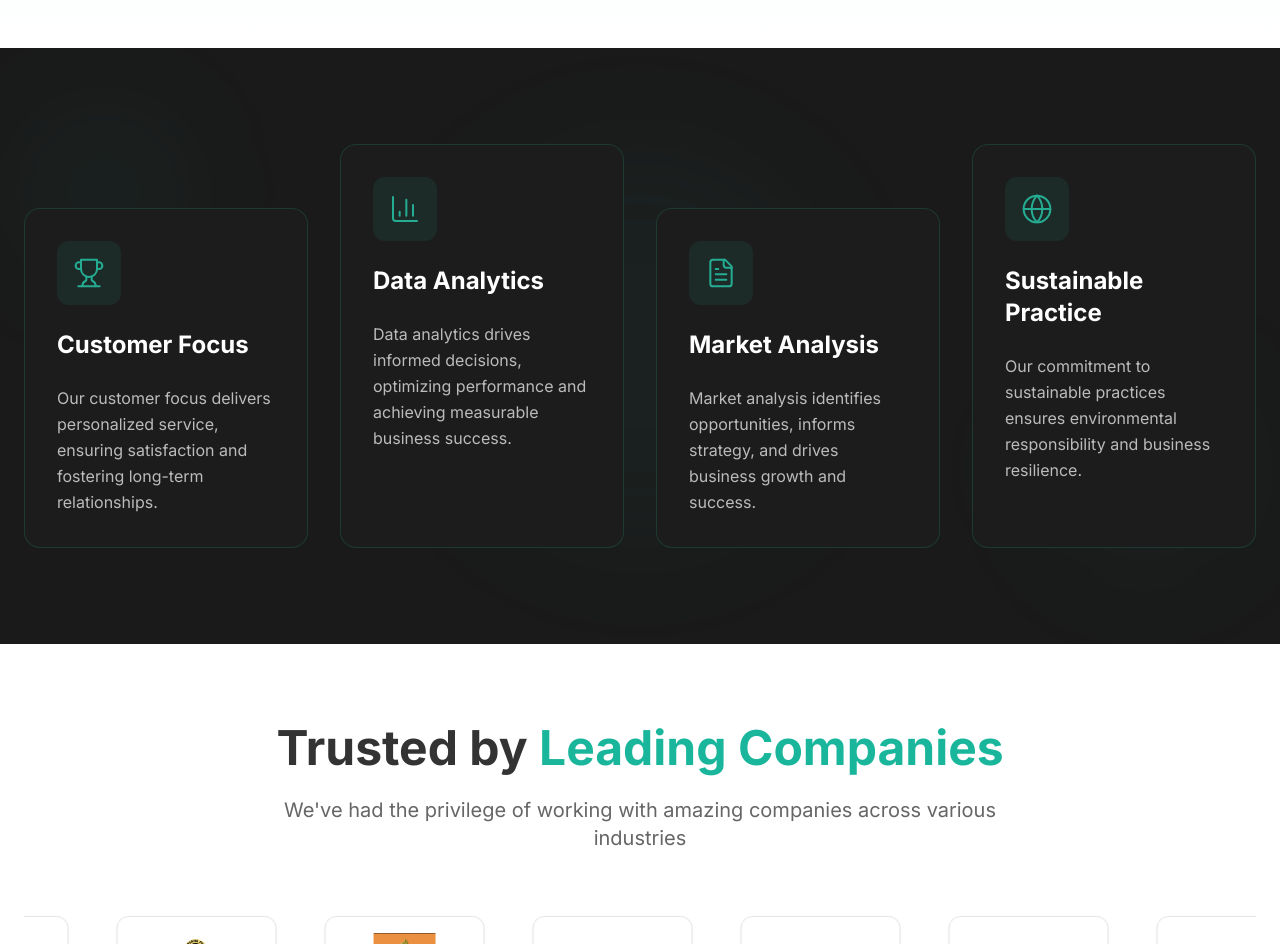
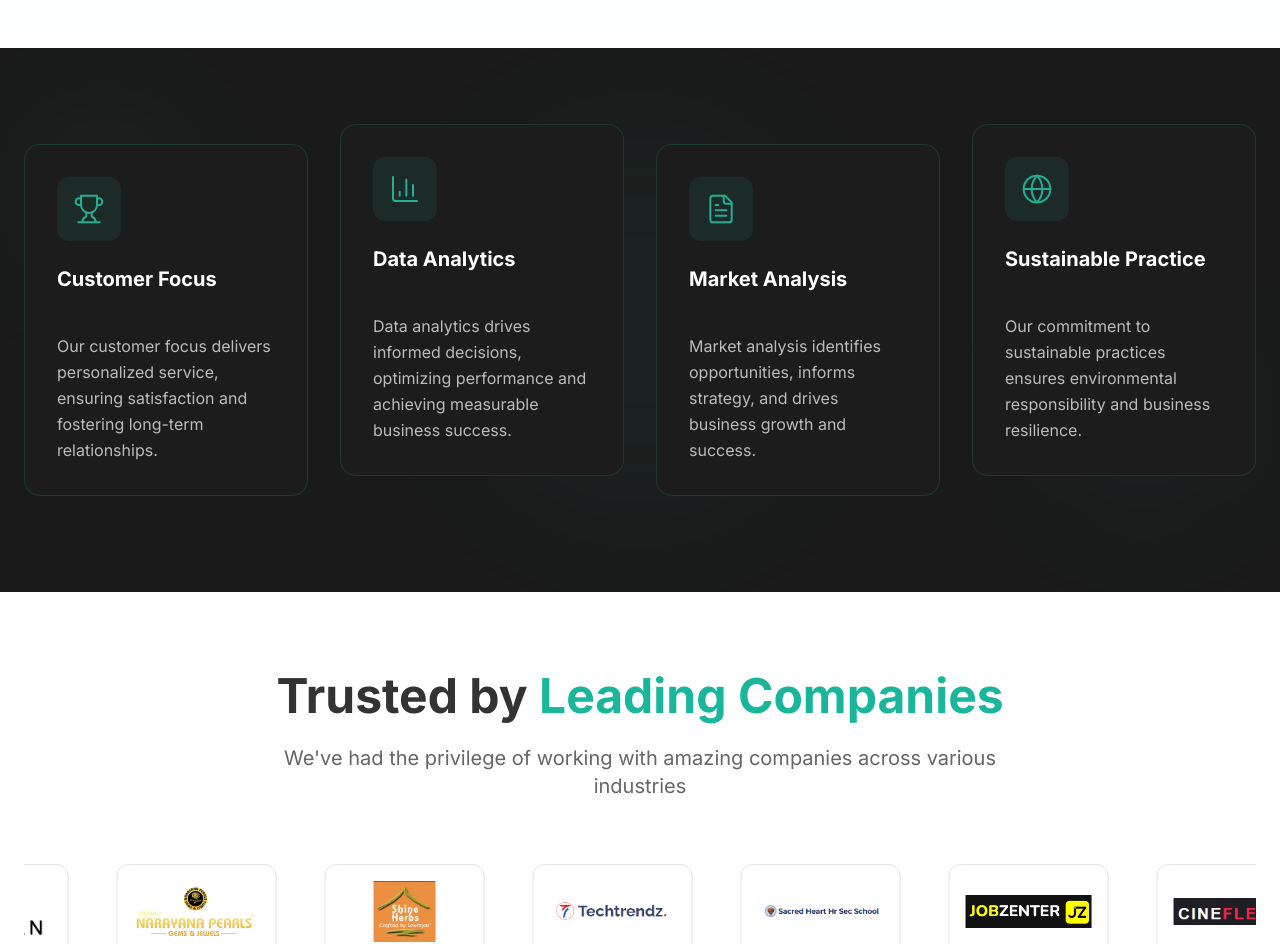
Before and after one commit to praisen/urbancode-showcase, a React (Vite) app: page / in a window 1280 px wide. Shown: the part 3020-3964 px from the top of the page. Built offline with nearby package versions, Linux system fonts and the light colour scheme.

Commit message:
Refine card animations and sizing
Update card sizing for consistency and implement subtle rise-up animations for the second and fourth cards on scroll.

```diff
--- a/src/components/ServicesSection.tsx
+++ b/src/components/ServicesSection.tsx
@@ -41,32 +41,39 @@ export function ServicesSection() {
       </div>
 
       <div className="container mx-auto px-6 relative z-10">
-        <div className="flex flex-col lg:flex-row gap-8 max-w-7xl mx-auto">
+        <div className="grid grid-cols-1 md:grid-cols-2 lg:grid-cols-4 gap-8 max-w-7xl mx-auto">
           {services.map((service, index) => {
             const Icon = service.icon;
-            const isEvenIndex = index % 2 === 0;
+            const shouldRiseUp = index === 1 || index === 3; // Cards 2 and 4
             return (
               <motion.div
                 key={service.title}
-                initial={{ opacity: 0, y: isEvenIndex ? 100 : -100 }}
-                animate={inView ? { opacity: 1, y: 0 } : {}}
+                initial={{ opacity: 0, y: 80 }}
+                animate={inView ? {
+                  opacity: 1,
+                  y: shouldRiseUp ? -20 : 0
+                } : {}}
                 transition={{
                   duration: 0.8,
                   delay: index * 0.15,
                   ease: "easeOut"
                 }}
-                className={`flex-1 ${isEvenIndex ? 'lg:mt-16' : 'lg:mt-0'}`}
+                whileHover={{
+                  y: shouldRiseUp ? -30 : -10,
+                  transition: { duration: 0.3 }
+                }}
+                className="flex-1"
               >
-                <div className="bg-[#1c1c1c] border border-primary/20 rounded-2xl p-8 h-full transition-all duration-500 hover:border-primary/40 hover:bg-[#202020] group">
+                <div className="bg-[#1c1c1c] border border-primary/20 rounded-2xl p-8 h-full min-h-[280px] transition-all duration-500 hover:border-primary/40 hover:bg-[#202020] group flex flex-col">
                   <div className="mb-6">
                     <div className="w-16 h-16 bg-primary/10 rounded-xl flex items-center justify-center mb-6 group-hover:bg-primary/20 transition-colors duration-300">
                       <Icon className="h-8 w-8 text-primary stroke-[1.5]" />
                     </div>
-                    <h4 className="text-2xl font-bold text-white mb-4 group-hover:text-primary transition-colors duration-300">
+                    <h4 className="text-xl font-bold text-white mb-4 group-hover:text-primary transition-colors duration-300">
                       {service.title}
                     </h4>
                   </div>
-                  <p className="text-white/70 leading-relaxed">
+                  <p className="text-white/70 leading-relaxed flex-1">
                     {service.description}
                   </p>
                 </div>
```
